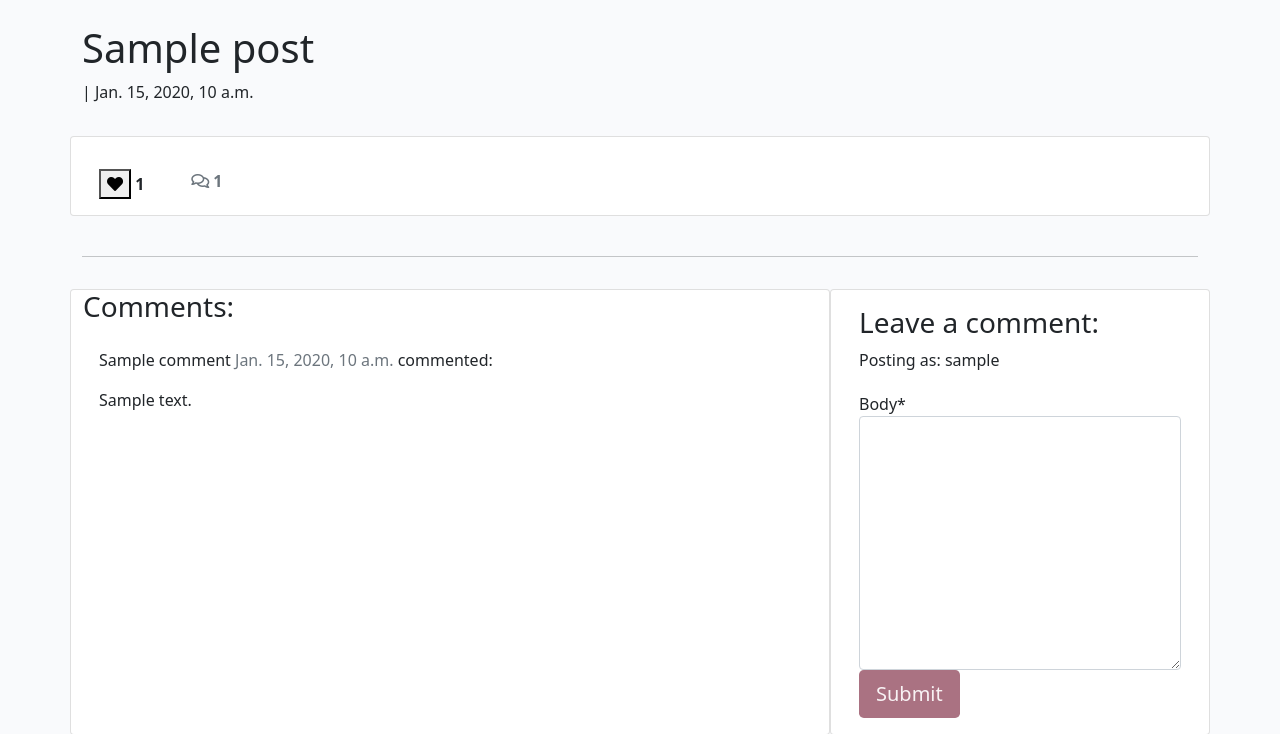
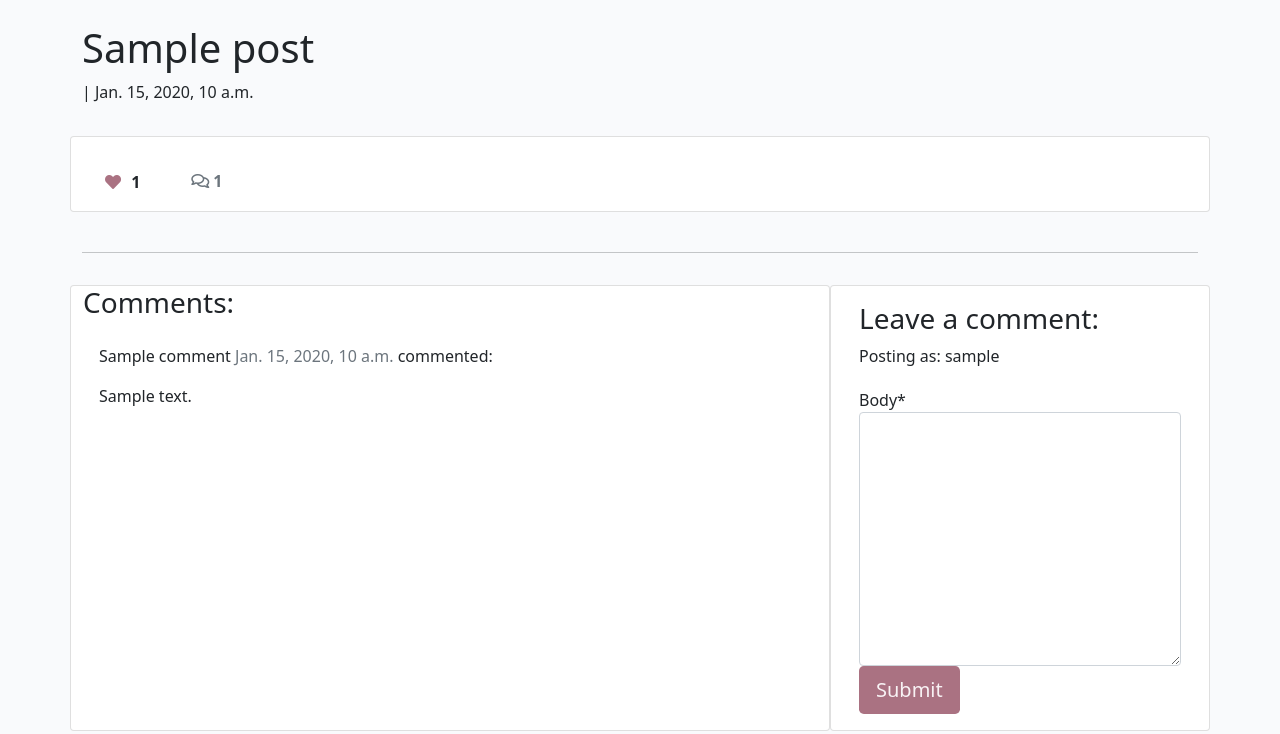
Before and after one commit to emmavkarlsson/portfolio-project-4, a Django app: a page that uses templates/featured_post.html in a window 1280 px wide. Shown: the part 56-790 px from the top of the page. Run offline with Django 3.2, Linux system fonts and the light colour scheme; a user stored in the database is signed in; tables that the repository leaves empty hold one stand-in row (values such as "Sample post"); some libraries are stand-ins or nearby versions.

Commit message:
add url for post likes

```diff
--- a/blog/urls.py
+++ b/blog/urls.py
@@ -5,4 +5,5 @@ from django.urls import path
 urlpatterns = [
     path('', views.PostList.as_view(), name='home'),
     path('<slug:slug>/', views.FeaturedPost.as_view(), name='featured_post'),
+    path('like/<slug:slug>', views.PostLike.as_view(), name='post_like'),
 ]
--- a/static/css/style.css
+++ b/static/css/style.css
@@ -46,6 +46,12 @@ a:active {
     color: #aa7282;
 }
 
+.btn-like {
+    color: #aa7282;
+    border: none;
+    background: transparent;
+}
+
 footer {
     background-color: #231e20;
     color: #f8f2f4;
--- a/templates/featured_post.html
+++ b/templates/featured_post.html
@@ -36,9 +36,9 @@
                             <form class="d-inline" action="{% url 'post_like' post.slug %}" method="POST">
                                 {% csrf_token %}
                                 {% if liked %}
-                                <button type="submit" name="blogpost_id" value="{{post.slug}}"><i class="fas fa-heart"></i></button>
+                                <button type="submit" name="blogpost_id" value="{{post.slug}}" class="btn-like"><i class="fas fa-heart"></i></button>
                                 {% else %}
-                                <button type="submit" name="blogpost_id" value="{{post.slug}}"><i class="far fa-heart"></i></button>
+                                <button type="submit" name="blogpost_id" value="{{post.slug}}" class="btn-like"><i class="far fa-heart"></i></button>
                                 {% endif %}
                             </form>
                             {% else %}
```
